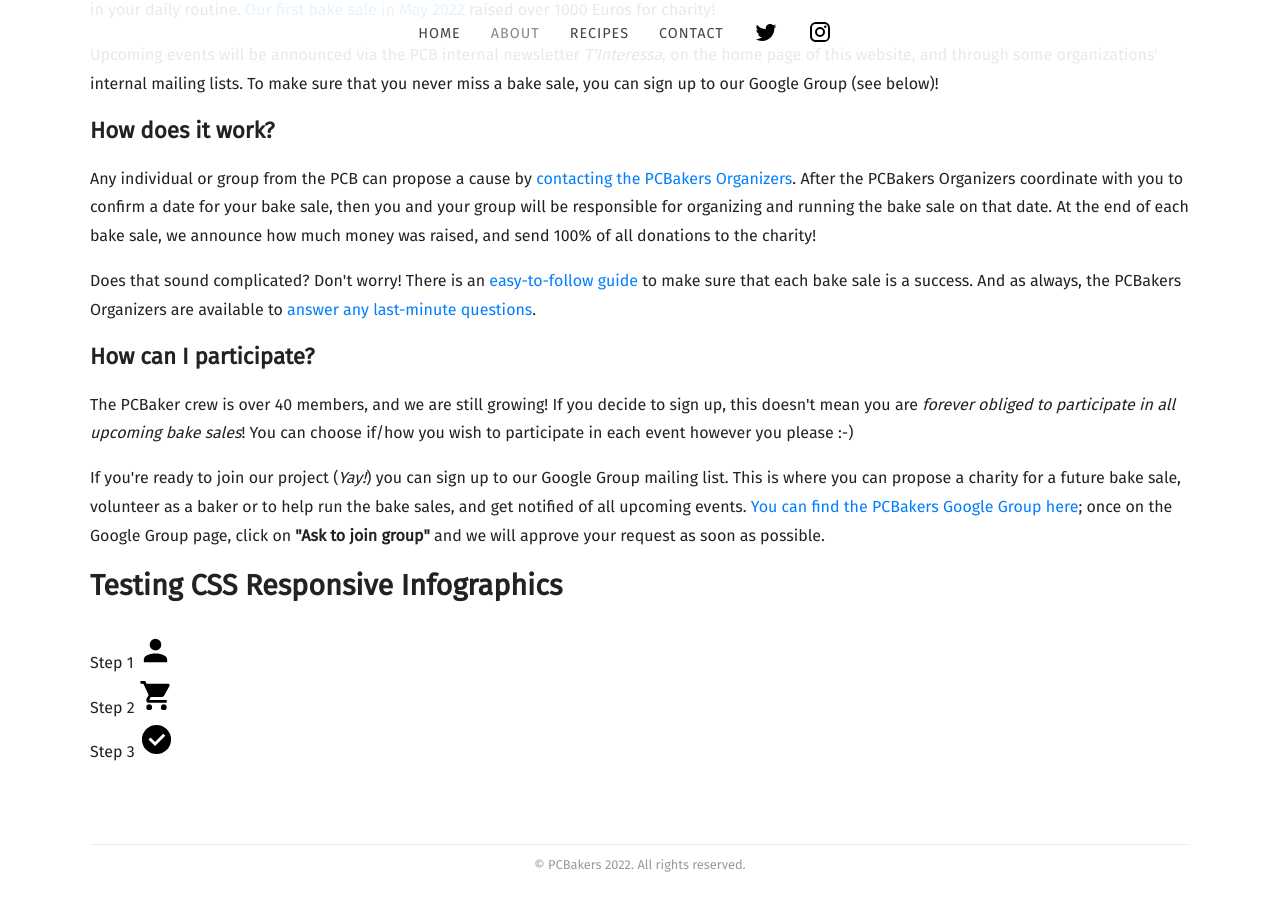
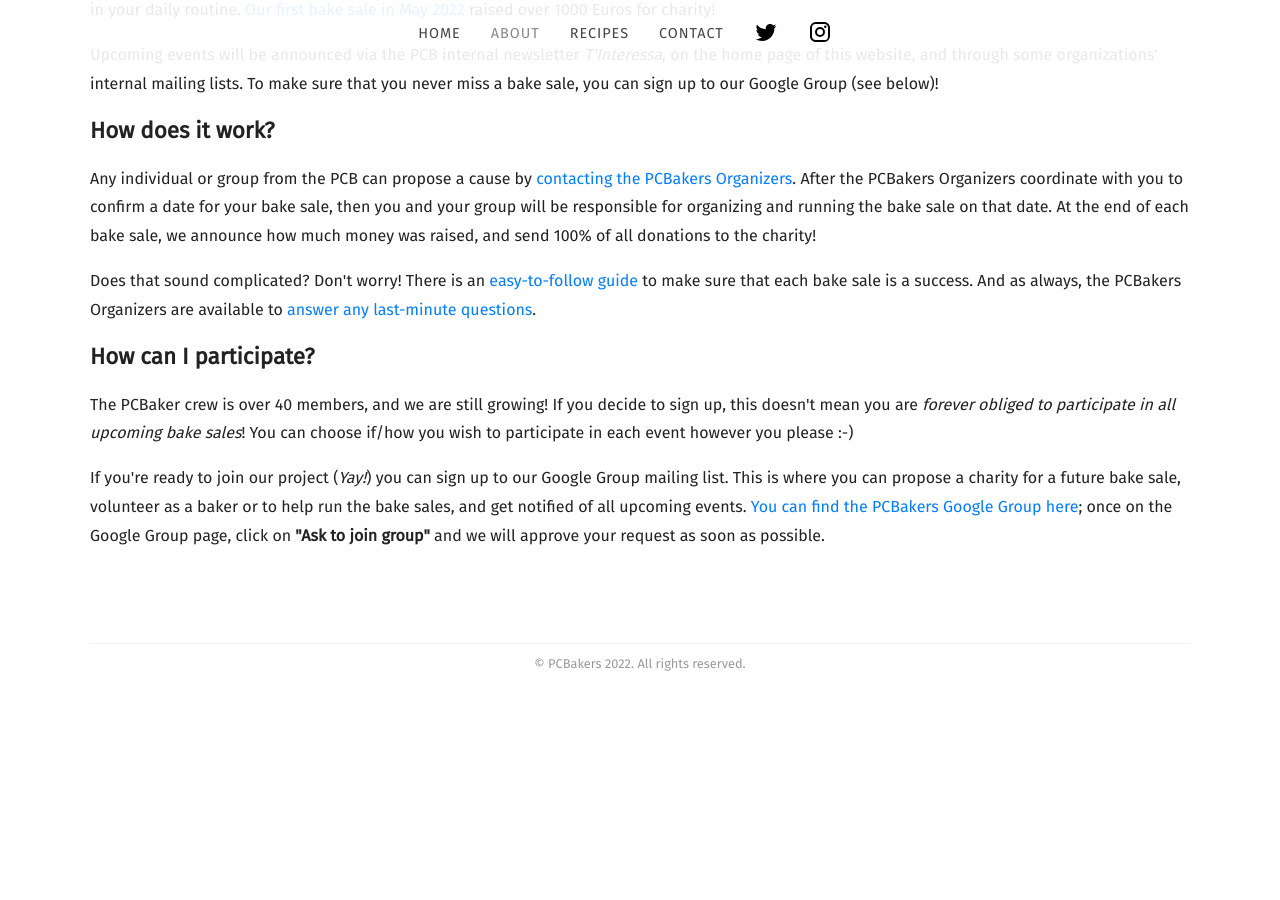
Before and after one commit to willblev/PCBakers, a Jekyll site: the page built from about.html, in a window 1280 px wide and 900 px high, scrolled down 1146 px. Built offline with Jekyll 4.4.1, drawn with Linux system fonts in a browser that asks for light colours; some web fonts are replaced; after the commit the page ends 1845 px from its top, so only the background shows below that.

Commit message:
stashing

```diff
--- a/about.html
+++ b/about.html
@@ -34,40 +34,3 @@ title: About
 
 	<p>If you're ready to join our project (<i>Yay!</i>) you can sign up to our Google Group mailing list. This is where you can propose a charity for a future bake sale, volunteer as a baker or to help run the bake sales, and get notified of all upcoming events. <a href="https://groups.google.com/g/PCBakers" target="_blank">You can find the PCBakers Google Group here</a>; once on the Google Group page, click on <b>"Ask to join group"</b> and we will approve your request as soon as possible. </p>
 </div>
-
-<h1>Testing CSS Responsive Infographics</h1>
-<br/>
-<div class="circle-container">
-  <div class="outer-circle">
-    <div class="inner-circle">
-      <div class="inner-circle-content">
-        <span>Step 1</span>
-        <svg width="35" height="35" viewBox="0 0 24 24">
-          <path d="M12,4A4,4 0 0,1 16,8A4,4 0 0,1 12,12A4,4 0 0,1 8,8A4,4 0 0,1 12,4M12,14C16.42,14 20,15.79 20,18V20H4V18C4,15.79 7.58,14 12,14Z"></path>
-      </svg>
-      </div>
-    </div>
-  </div>
-
-  <div class="outer-circle">
-    <div class="inner-circle">
-      <div class="inner-circle-content">
-        <span>Step 2</span>
-        <svg width="35" height="35" viewBox="0 0 24 24">
-          <path d="M17,18C15.89,18 15,18.89 15,20A2,2 0 0,0 17,22A2,2 0 0,0 19,20C19,18.89 18.1,18 17,18M1,2V4H3L6.6,11.59L5.24,14.04C5.09,14.32 5,14.65 5,15A2,2 0 0,0 7,17H19V15H7.42A0.25,0.25 0 0,1 7.17,14.75C7.17,14.7 7.18,14.66 7.2,14.63L8.1,13H15.55C16.3,13 16.96,12.58 17.3,11.97L20.88,5.5C20.95,5.34 21,5.17 21,5A1,1 0 0,0 20,4H5.21L4.27,2M7,18C5.89,18 5,18.89 5,20A2,2 0 0,0 7,22A2,2 0 0,0 9,20C9,18.89 8.1,18 7,18Z"></path>
-        </svg>
-      </div>
-    </div>
-  </div>
-
-  <div class="outer-circle">
-    <div class="inner-circle">
-      <div class="inner-circle-content">
-        <span>Step 3</span>
-        <svg width="35" height="35" viewBox="0 0 24 24">
-          <path d="M12,2A10,10 0 0,1 22,12A10,10 0 0,1 12,22A10,10 0 0,1 2,12A10,10 0 0,1 12,2M11,16.5L18,9.5L16.59,8.09L11,13.67L7.91,10.59L6.5,12L11,16.5Z"></path>
-        </svg>
-      </div>
-    </div>
-  </div>
-</div>
--- a/css/print.scss
+++ b/css/print.scss
@@ -61,123 +61,3 @@ ul, ol {
 ol li {
 	margin: 10px 0 0 0;
 }
-
-*{
-  box-sizing: border-box;
-}
-
-body{
-  font-family: Montserrat,sans-serif;
-  margin: 50px;
-  background-color: #26A69A;
-
-  >h1{
-    text-align:center;
-  }
-
-  >h1{
-    margin: 40px;
-    color: #ffffff;
-  }
-}
-
-$theme-color: #f6671f;
-$outer-circle-width: 250px;
-$inner-circle-width: 150px;
-
-.circle-container{
-  display: flex;
-  justify-content: center;
-
-  .outer-circle{
-    width: $outer-circle-width;
-    height: $outer-circle-width;
-    display: flex;
-    align-items: center;
-    justify-content: center;
-    border-radius: 50%;
-
-
-    .inner-circle{
-      width: $inner-circle-width;
-      height: $inner-circle-width;
-      box-sizing: content-box;
-      border: (($outer-circle-width - $inner-circle-width) / 2)  solid $theme-color;
-      transform: rotate(45deg);
-      border-radius: 50%;
-
-      .inner-circle-content{
-        background: #ffffff;
-        border: 5px solid #ffffff;
-        box-sizing: border-box;
-        border-radius: 50%;
-        width: 100%;
-        height: 100%;
-        transform: rotate(-45deg);
-        display: flex;
-        align-items: center;
-        justify-content: center;
-        flex-direction: column;
-        box-shadow: inset 0px 0px 25px rgba(0, 0, 0, 0.3);
-
-        span{
-          font-size: 1.2rem;
-          font-weight: bold;
-          text-transform: uppercase;
-        }
-
-        svg{
-          margin-top: 15px;
-        }
-      }
-    }
-
-    svg path{
-      stroke: $theme-color;
-      fill: $theme-color;
-    }
-
-    &:not(:first-child){
-      margin-left: -((($outer-circle-width - $inner-circle-width) / 2) - 1);
-    }
-
-    &:nth-child(odd){
-      .inner-circle{
-        border-top-color: transparent;
-        border-left-color: transparent;
-      }
-    }
-    &:nth-child(even){
-      margin-top: 1px;
-
-      .inner-circle{
-        border-bottom-color: transparent;
-        border-right-color: transparent;
-      }
-    }
-    &:first-child{
-      .inner-circle{
-        border-left-color: $theme-color;
-      }
-    }
-  }
-
-  @media (max-width: 767px){
-    flex-direction: column;
-    align-items: center;
-
-    .outer-circle{
-      .inner-circle{
-        transform: rotate(135deg);
-        .inner-circle-content{
-            transform: rotate(225deg);
-        }
-      }
-
-      &:not(:first-child){
-        margin-left: 0px;
-        margin-top: -((($outer-circle-width - $inner-circle-width) / 2) - 1);
-      }
-    }
-  }
-}
--- a/css/screen.scss
+++ b/css/screen.scss
@@ -10,4 +10,3 @@
 @import "recipes";
 @import "cloudcannon";
 @import "pinterest";
-@import url("https://fonts.googleapis.com/css?family=Montserrat:400,400i,700");
```
